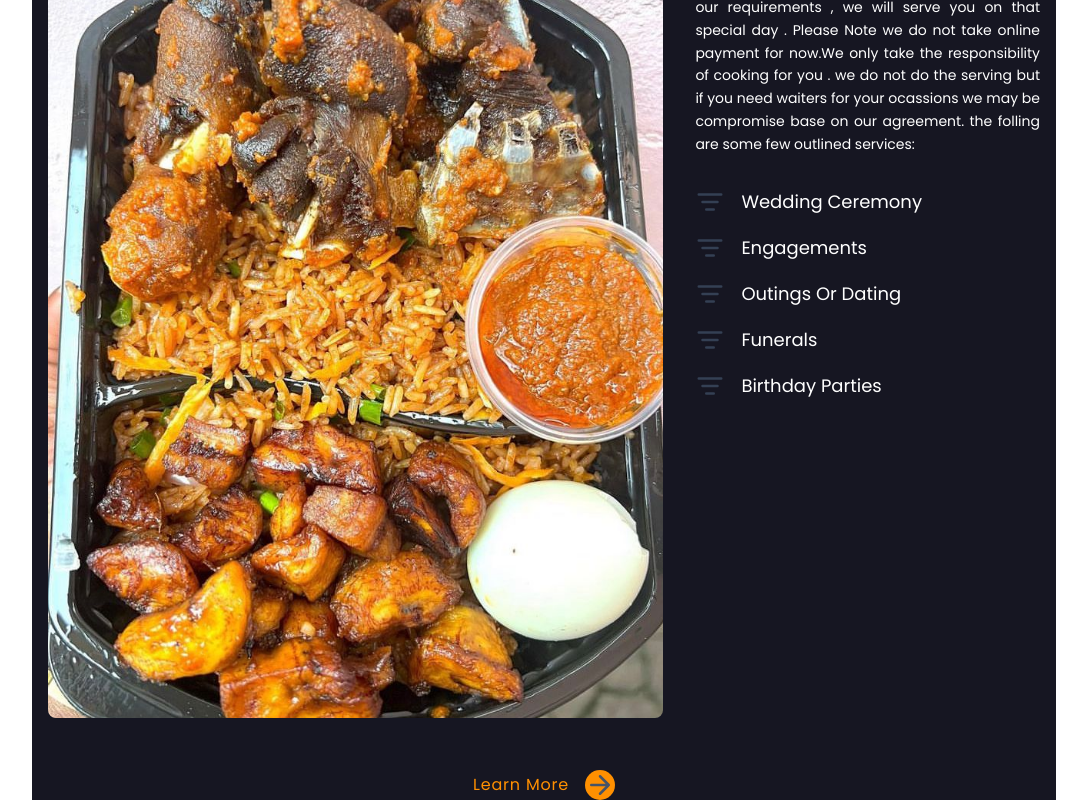
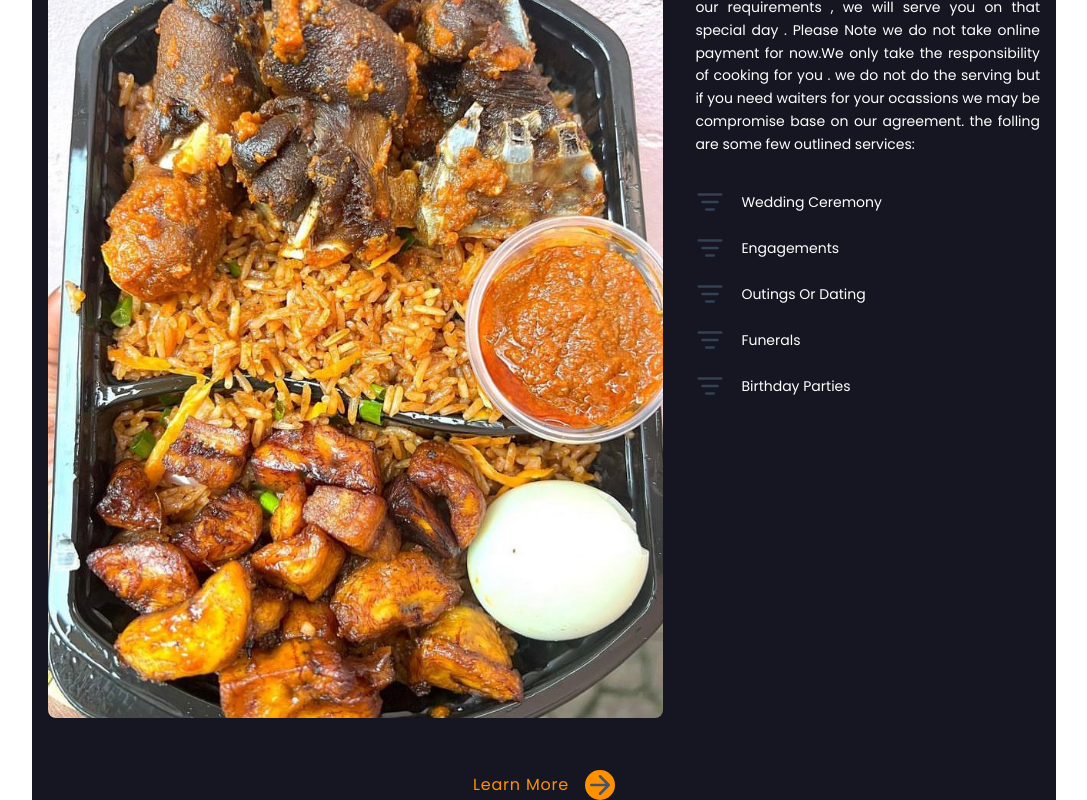
Before and after one commit to rans-rans/caters, a Next.js app: page /cover in a window 1280 px wide. Shown: the part 789-1589 px from the top of the page, without its empty margins (96-1183 px from the left). Built offline with nearby package versions, Linux system fonts and the light colour scheme.

Commit message:
changed some styles for the cover listwithicon comp

```diff
--- a/listwithIcon.tsx
+++ b/listwithIcon.tsx
@@ -9,7 +9,7 @@
 
 const ListWithIcon = ({message}:listprops) => {
   return (
-    <li className='flex items-center gap-4'>
+    <li className='flex items-center gap-4 font-medium text-sm  text-justify md:text-balance leading-relaxed  max-w-md'>
       <Image
       src={icons.filterlines}
       alt={message}
```
